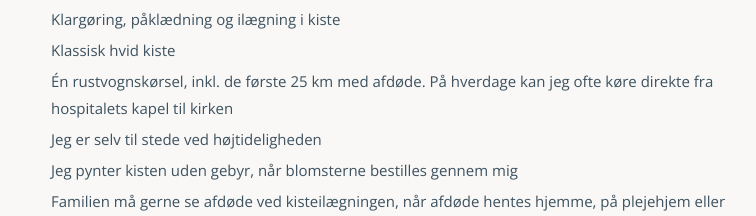
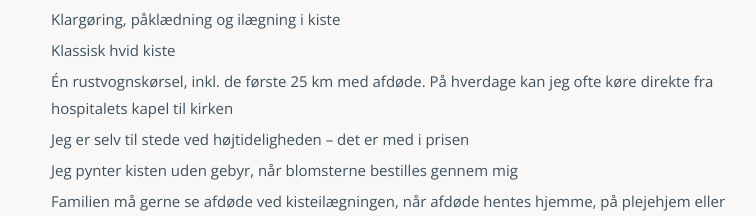
Before and after one commit to KimBondo/Bedemand-K-benhavn, a React (Vite) app in the folder client/: page /priser in a window 1280 px wide. Shown: the part 2181-2397 px from the top of the page, without its empty margins (261-1017 px from the left). Built offline with nearby package versions, Linux system fonts and the light colour scheme.

Commit message:
Priser: fremhæv at Kim selv er med ved ceremonien, og ingen tillæg på møder
Co-Authored-By: Claude Opus 5.5 <noreply@anthropic.com>
Claude-Session: https://claude.ai/code/session_01F6kLjEGrqw4xD5LBLrMpCs

```diff
--- a/client/src/pages/KimPriser.tsx
+++ b/client/src/pages/KimPriser.tsx
@@ -203,7 +203,7 @@ export default function KimPriser() {
             "Klargøring, påklædning og ilægning i kiste",
             "Klassisk hvid kiste",
             "Én rustvognskørsel, inkl. de første 25 km med afdøde. På hverdage kan jeg ofte køre direkte fra hospitalets kapel til kirken",
-            "Jeg er selv til stede ved højtideligheden",
+            "Jeg er selv til stede ved højtideligheden – det er med i prisen",
             "Jeg pynter kisten uden gebyr, når blomsterne bestilles gennem mig",
             "Familien må gerne se afdøde ved kisteilægningen, når afdøde hentes hjemme, på plejehjem eller på hospice",
             ].map((item, i) => (
@@ -230,7 +230,7 @@ export default function KimPriser() {
             "Klassisk hvid kiste",
             "Natururne",
             "To rustvognskørsler, inkl. de første 25 km med afdøde pr. tur: fra kapel til ceremoni og videre efter ceremonien",
-            "Jeg er selv til stede ved højtideligheden",
+            "Jeg er selv til stede ved højtideligheden – det er med i prisen",
             "Jeg pynter kisten uden gebyr, når blomsterne bestilles gennem mig",
             "Familien må gerne se afdøde ved kisteilægningen, når afdøde hentes hjemme, på plejehjem eller på hospice",
             ].map((item, i) => (
@@ -298,7 +298,7 @@ export default function KimPriser() {
         <section style={{ marginBottom: "56px" }}>
           <h2 style={s.h2}>Aften, weekend og helligdage</h2>
           <p style={s.body}>
-            Uden for normal arbejdstid skal jeg have en hjælper med til at bære og løfte. Derfor er der et tillæg på 800 kr. pr. udkald, når der køres efter kl. 16 på hverdage, i weekender og på helligdage – fx en afhentning om aftenen eller en bisættelse om lørdagen. Tillægget gælder kun kørslen. Der er ikke tillæg på andet.
+            Uden for normal arbejdstid skal jeg have en hjælper med til at bære og løfte. Derfor er der et tillæg på 800 kr. pr. udkald, når der køres efter kl. 16 på hverdage, i weekender og på helligdage – fx en afhentning om aftenen eller en bisættelse om lørdagen. Tillægget gælder kun kørslen. Der er ikke tillæg på andet – heller ikke på møder om aftenen eller i weekenden.
           </p>
           <p style={s.body}>
             Det står her, så I kan regne det ud selv.
```
